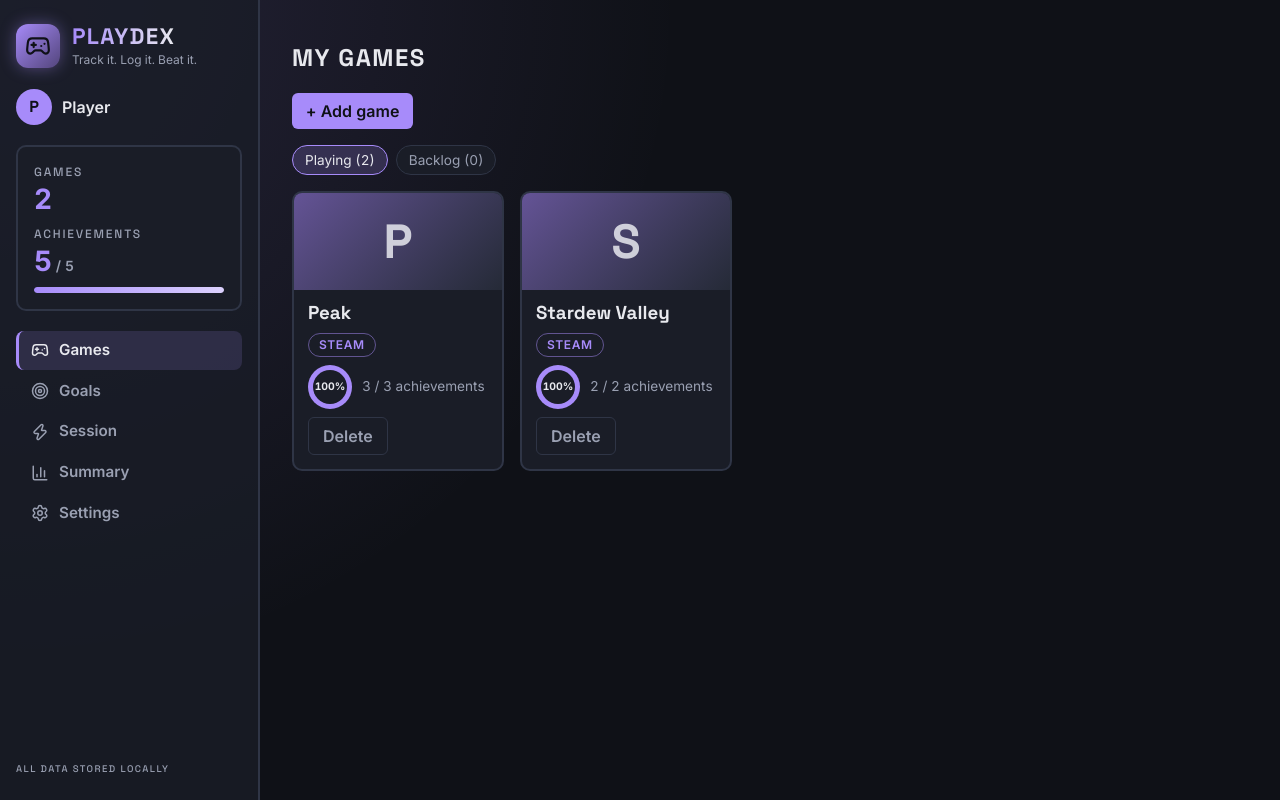
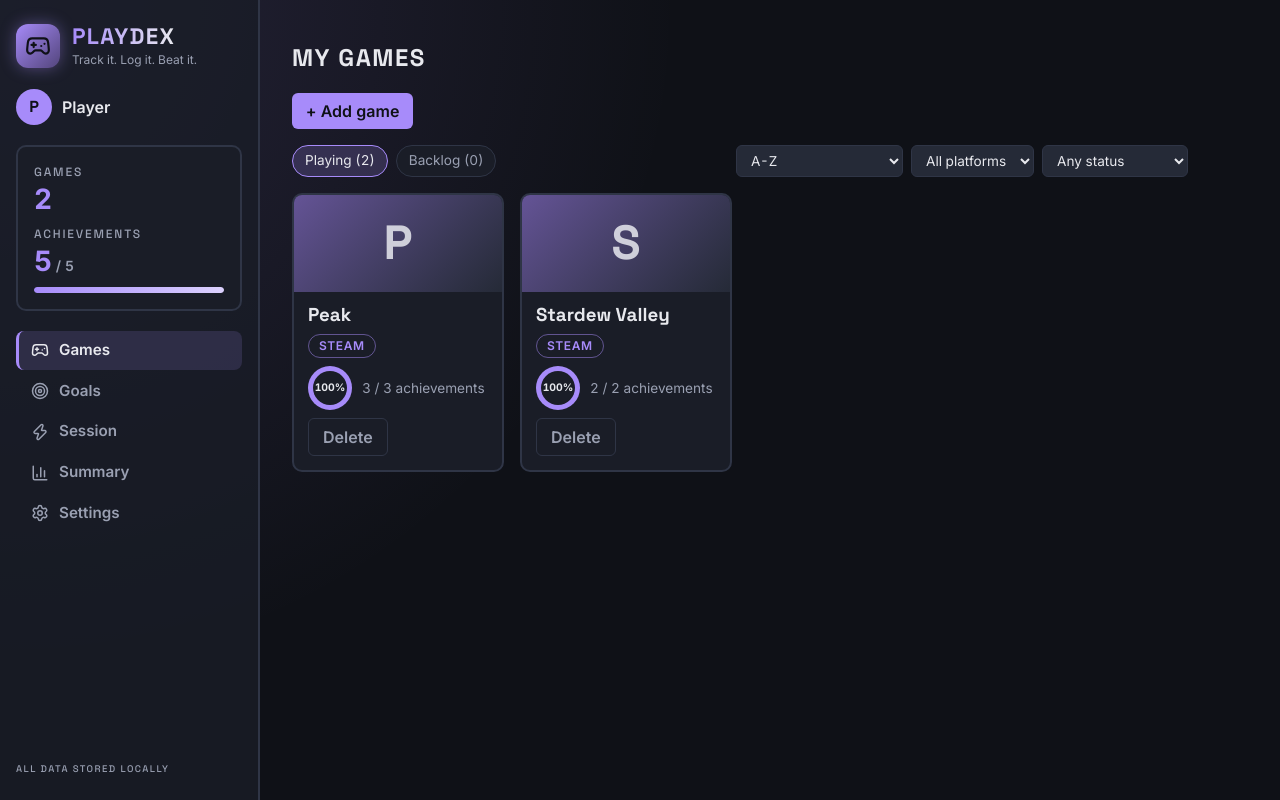
Before and after one commit to RikkaKallinen/playdex-achievement-tracker, a React (Vite) app: page / in a window 1280 px wide. Built offline with nearby package versions, Linux system fonts and the light colour scheme; a web font is replaced by a local one.

Commit message:
Add sort and filters to My games, put goal pills in the title row, and relink goals that lost their game

```diff
--- a/src/App.jsx
+++ b/src/App.jsx
@@ -1,5 +1,6 @@
 import { starterGames } from "./data";
 import { mergeSteamGames } from "./steamSync";
+import { repairGoalLinks } from "./goalStatus";
 import { useState, useEffect } from "react";
 import { get, set } from "idb-keyval";
 import { Routes, Route } from "react-router";
@@ -51,6 +52,14 @@ function App() {
     useEffect(() => {
         localStorage.setItem("playdex-goals", JSON.stringify(goals));
     }, [goals]);
+
+    useEffect(() => {
+        if (!gamesLoaded) {
+            return;
+        }
+
+        setGoals((currentGoals) => repairGoalLinks(currentGoals, games));
+    }, [games, gamesLoaded]);
 
     const [sessions, setSessions] = useState(() => {
         const savedSessions = localStorage.getItem("playdex-sessions");
--- a/src/GamesPage.jsx
+++ b/src/GamesPage.jsx
@@ -2,6 +2,8 @@ import { useState } from "react";
 import { useNavigate } from "react-router";
 import AddGameForm from "./AddGameForm";
 import GameCard from "./GameCard";
+import { countAchievements } from "./stats";
+import { platformNames } from "./data";
 
 function isBacklog(game) {
     if (typeof game.playtimeMinutes === "number" && game.playtimeMinutes === 0) {
@@ -15,10 +17,37 @@ function isBacklog(game) {
     return !game.achievements.some((achievement) => achievement.earned);
 }
 
+function getPercent(game) {
+    const counts = countAchievements([game]);
+    return counts.total > 0 ? counts.unlocked / counts.total : 0;
+}
+
+function getLastActivity(game) {
+    const dates = game.achievements
+        .filter((achievement) => achievement.earnedDate)
+        .map((achievement) => achievement.earnedDate);
+    if (game.lastPlayed) {
+        dates.push(game.lastPlayed);
+    }
+
+    return dates.sort().at(-1) || "";
+}
+
+const sortOptions = [
+    { value: "az", label: "A-Z", compare: () => 0 },
+    { value: "recent", label: "Recently played", compare: (a, b) => getLastActivity(b).localeCompare(getLastActivity(a)) },
+    { value: "unlocked", label: "Most unlocked", compare: (a, b) => countAchievements([b]).unlocked - countAchievements([a]).unlocked },
+    { value: "percent", label: "Highest completion", compare: (a, b) => getPercent(b) - getPercent(a) },
+    { value: "hours", label: "Most hours played", compare: (a, b) => (b.playtimeMinutes || 0) - (a.playtimeMinutes || 0) }
+];
+
 function GamesPage({ games, onAddGame, onDeleteGame, onRestoreGame }) {
     const navigate = useNavigate();
     const [isAdding, setIsAdding] = useState(false);
     const [shownTab, setShownTab] = useState("playing");
+    const [sortBy, setSortBy] = useState("az");
+    const [platformFilter, setPlatformFilter] = useState("all");
+    const [statusFilter, setStatusFilter] = useState("all");
 
     const activeGames = games.filter((game) => !game.deleted);
     const deletedGames = games.filter((game) => game.deleted);
@@ -29,7 +58,24 @@ function GamesPage({ games, onAddGame, onDeleteGame, onRestoreGame }) {
         { value: "playing", label: "Playing", count: playedGames.length },
         { value: "backlog", label: "Backlog", count: backlogGames.length }
     ];
-    const shownGames = shownTab === "backlog" ? backlogGames : playedGames;
+    const tabGames = shownTab === "backlog" ? backlogGames : playedGames;
+    const sortOption = sortOptions.find((option) => option.value === sortBy);
+    const filteredGames = tabGames.filter((game) => {
+        if (platformFilter !== "all" && game.platform !== platformFilter) {
+            return false;
+        }
+
+        if (statusFilter === "complete" && getPercent(game) < 1) {
+            return false;
+        }
+
+        if (statusFilter === "incomplete" && getPercent(game) === 1) {
+            return false;
+        }
+
+        return true;
+    });
+    const shownGames = [...filteredGames].sort(sortOption.compare);
 
     function renderGameCard(game) {
         return (
@@ -76,6 +122,38 @@ function GamesPage({ games, onAddGame, onDeleteGame, onRestoreGame }) {
                                 {tab.label} ({tab.count})
                             </button>
                         ))}
+
+                        <div className="game-controls">
+                            <select
+                                aria-label="Sort games"
+                                value={sortBy}
+                                onChange={(event) => setSortBy(event.target.value)}
+                            >
+                                {sortOptions.map((option) => (
+                                    <option key={option.value} value={option.value}>{option.label}</option>
+                                ))}
+                            </select>
+                            <select
+                                aria-label="Filter by platform"
+                                value={platformFilter}
+                                onChange={(event) => setPlatformFilter(event.target.value)}
+                            >
+                                <option value="all">All platforms</option>
+                                {Object.keys(platformNames).map((platform) => (
+                                    <option key={platform} value={platform}>{platformNames[platform]}</option>
+                                ))}
+                                <option value="other">Other</option>
+                            </select>
+                            <select
+                                aria-label="Filter by status"
+                                value={statusFilter}
+                                onChange={(event) => setStatusFilter(event.target.value)}
+                            >
+                                <option value="all">Any status</option>
+                                <option value="complete">100% complete</option>
+                                <option value="incomplete">Not complete</option>
+                            </select>
+                        </div>
                     </div>
                 )}
 
--- a/src/GoalCard.jsx
+++ b/src/GoalCard.jsx
@@ -13,6 +13,10 @@ function GoalCard({ goal, games, onToggle, onDelete, onProgressChange }) {
         <article className={cardClass}>
             <div className="goal-header">
                 <h3>{goal.text}</h3>
+                <div className="goal-pills">
+                    {game && <span className="badge badge-game">{game.title}</span>}
+                    {goal.type === "achievement" && <span className="badge badge-muted">Achievement</span>}
+                </div>
                 <button
                     type="button"
                     className="icon-button"
@@ -21,11 +25,6 @@ function GoalCard({ goal, games, onToggle, onDelete, onProgressChange }) {
                 >
                     <X size={16} aria-hidden="true" />
                 </button>
-            </div>
-
-            <div className="goal-pills">
-                {game && <span className="badge">{game.title}</span>}
-                {goal.type === "achievement" && <span className="badge badge-muted">Achievement</span>}
             </div>
 
             <p className="goal-status">
--- a/src/goalStatus.js
+++ b/src/goalStatus.js
@@ -11,3 +11,25 @@ export function getGoalStatus(goal, games) {
         completedDate: achievement ? achievement.earnedDate : goal.completedDate
     };
 }
+
+export function repairGoalLinks(goals, games) {
+    let changed = false;
+
+    const repairedGoals = goals.map((goal) => {
+        if (goal.type !== "achievement" || games.some((game) => game.id === goal.gameId)) {
+            return goal;
+        }
+
+        const matchingGames = games.filter((game) =>
+            game.achievements.some((achievement) => achievement.name === goal.achievementName)
+        );
+        if (matchingGames.length !== 1) {
+            return goal;
+        }
+
+        changed = true;
+        return { ...goal, gameId: matchingGames[0].id };
+    });
+
+    return changed ? repairedGoals : goals;
+}
--- a/src/index.css
+++ b/src/index.css
@@ -340,12 +340,13 @@ main {
 
 .goal-header {
     display: flex;
-    align-items: flex-start;
+    align-items: center;
     justify-content: space-between;
     gap: 12px;
 }
 
 .goal-header h3 {
+    flex: 1;
     margin: 0;
 }
 
@@ -358,14 +359,19 @@ main {
     display: flex;
     flex-wrap: wrap;
     gap: 6px;
-    margin-top: 8px;
 }
 
 .goal-pills:empty {
     display: none;
 }
 
-.badge-muted {
+.badge.badge-game {
+    color: var(--accent-text);
+    background: var(--accent);
+    border-color: var(--accent);
+}
+
+.badge.badge-muted {
     color: var(--text-muted);
     border-color: var(--border);
 }
@@ -656,6 +662,17 @@ main {
     color: var(--text);
     border-color: var(--accent);
     background: color-mix(in srgb, var(--accent) 20%, transparent);
+}
+
+.game-controls {
+    display: flex;
+    flex-wrap: wrap;
+    gap: 8px;
+    margin-left: auto;
+}
+
+.game-controls select {
+    font-size: 0.85rem;
 }
 
 .achievement-list {
```
